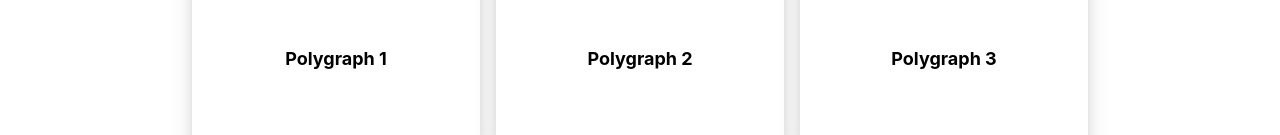
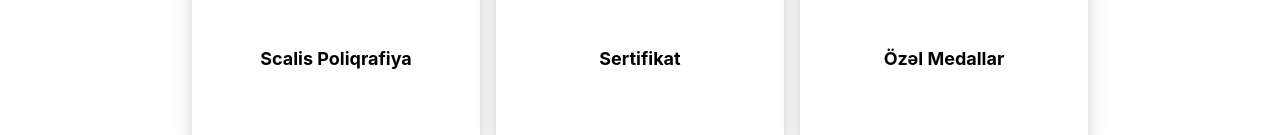
Before and after one commit to AykhanMikayilzada/ProShop, a React (Vite) app: page /products/polgraphy in a window 1280 px wide. Shown: the part 549-684 px from the top of the page. Built offline with nearby package versions, Linux system fonts and the light colour scheme.

Commit message:
polygraph updated

```diff
--- a/src/pages/Products/Polypraph/index.jsx
+++ b/src/pages/Products/Polypraph/index.jsx
@@ -31,9 +31,9 @@
   ];
 
   const texts = [
-    'Polygraph 1',
-    'Polygraph 2',
-    'Polygraph 3',
+    'Scalis Poliqrafiya',
+    'Sertifikat',
+    'Özəl Medallar',
   ];
 
   return (
```
